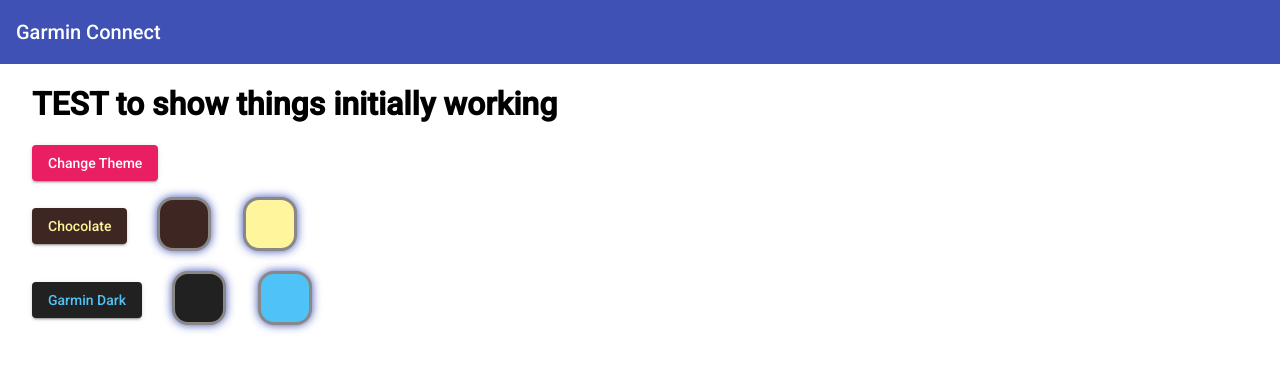
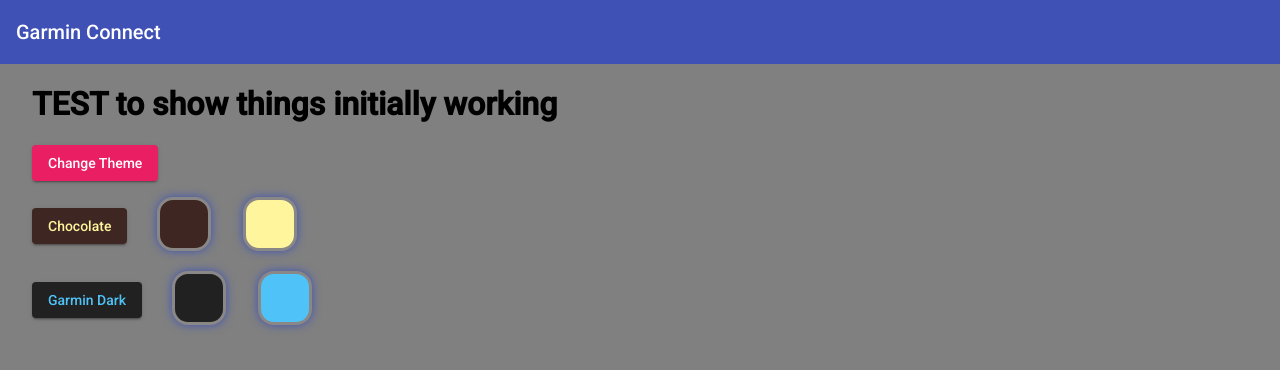
Before and after one commit to danielalanseymour/di-theme-team, an Angular app: page / in a window 1280 px wide. Shown: the top 370 px of the page. Built offline with nearby package versions, Linux system fonts and the light colour scheme; what ngx-material-timepicker would draw is missing.

Commit message:
Background of body

```diff
--- a/src/app/app.component.html
+++ b/src/app/app.component.html
@@ -1,3 +1,4 @@
+<div class="body-content-container">
   <div ngClass="{{theme}}">
     <mat-sidenav-container>
       <mat-sidenav-content>
@@ -36,3 +37,4 @@
   <app-nav-bar></app-nav-bar>
 -->
   </div>
+</div>
--- a/src/app/app.component.scss
+++ b/src/app/app.component.scss
@@ -5,6 +5,11 @@
 $primary: map-get($theme, primary);
 $accent: map-get($theme, accent);
 
+.body-content-container {
+  height: 100%;
+  width: 100%;
+  background-color: grey;
+}
 
 .workspace-container {
   //background-color: mat-color($accent);
```
Lines whose indentation alone changed are shown as unchanged.
